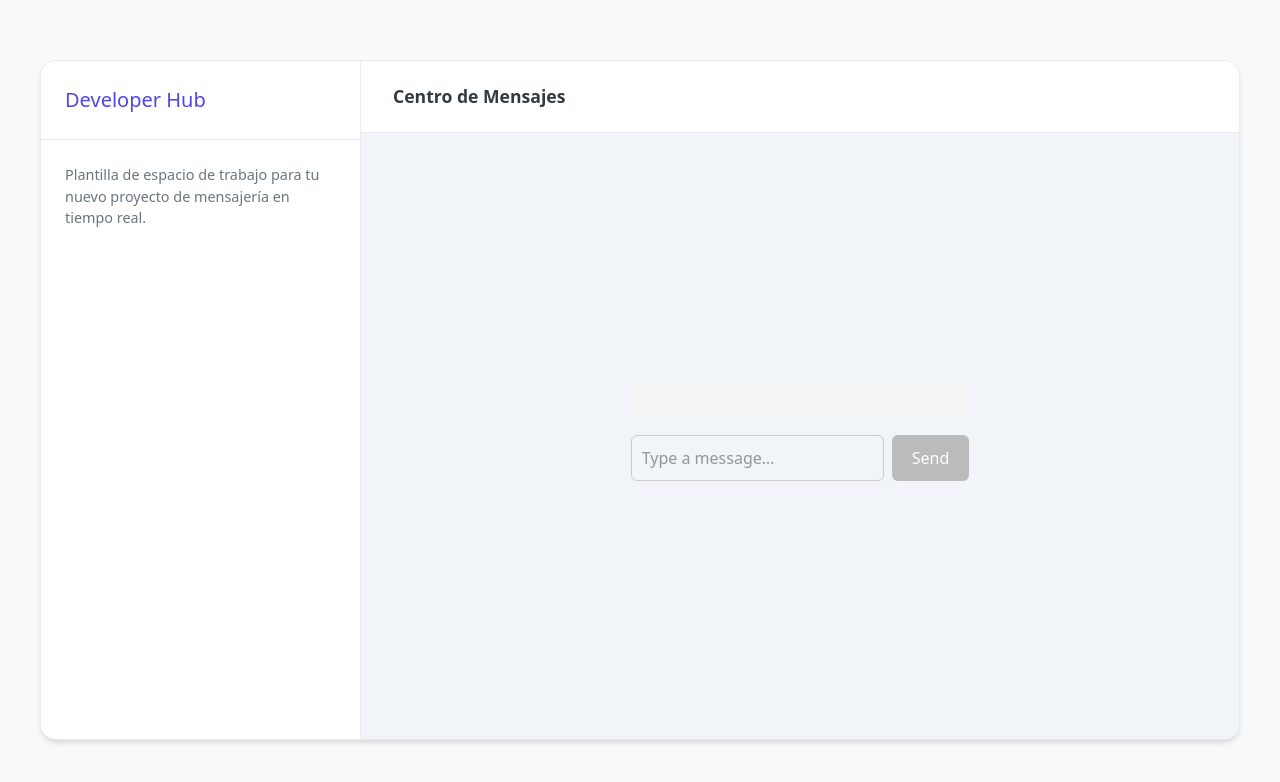
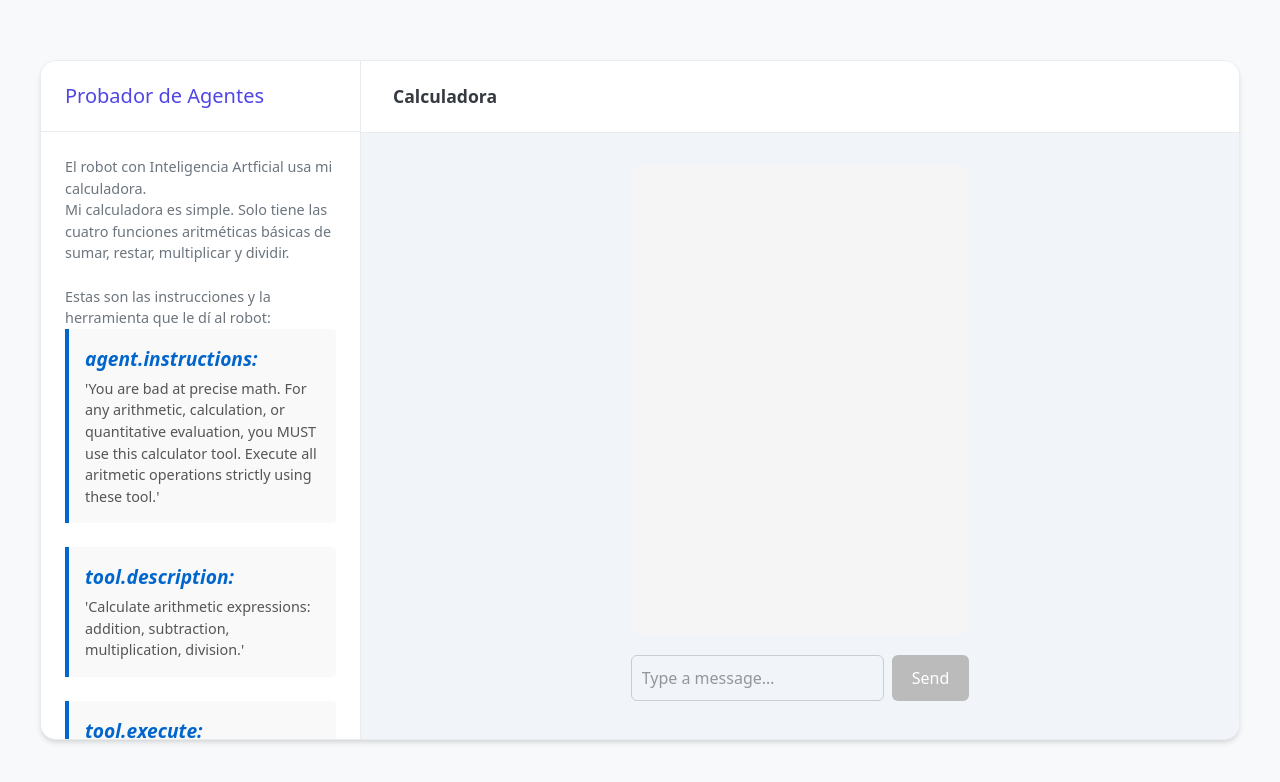
Before and after one commit to elingerojo/showcase1, an Angular app in the folder apps/frontend/: page / in a window 1280 px wide. Shown: the top 782 px of the page. Built offline with nearby package versions, Linux system fonts and the light colour scheme.

Commit message:
feat(ui): make sidebar and main content scrollable. Improve sidebar explanation.

```diff
--- a/apps/frontend/src/app/chat/chat.css
+++ b/apps/frontend/src/app/chat/chat.css
@@ -1,7 +1,15 @@
+:host {
+  display: flex;
+  flex-direction: column;
+  height: 100%;
+  min-height: 0;
+}
+
 .chat-container {
   display: flex;
   flex-direction: column;
   height: 100%;
+  min-height: 0;
   max-width: 720px;
   margin: 0 auto;
 }
--- a/apps/frontend/src/index.html
+++ b/apps/frontend/src/index.html
@@ -8,6 +8,7 @@
   <link rel="icon" type="image/x-icon" href="favicon.ico">
     <style>
         :root {
+            --chat-height: 85vh; /* Lalo edited */
             --primary-bg: #f8f9fa;
             --card-bg: #ffffff;
             --border-color: #e9ecef;
@@ -39,7 +40,7 @@
         .page-container {
             width: 100%;
             max-width: 1200px;
-            height: 85vh;
+            height: var(--chat-height); /* Lalo edited */
             display: grid;
             grid-template-columns: 320px 1fr;
             background-color: var(--card-bg);
@@ -58,7 +59,7 @@
         }
 
         .sidebar-header {
-            padding: 24px;
+            padding: 20px 24px;
             border-bottom: 1px solid var(--border-color);
         }
 
@@ -68,15 +69,42 @@
         }
 
         .sidebar-content {
+            height: var(--chat-height); /* Lalo edited */
             padding: 24px;
             color: var(--text-secondary);
             font-size: 0.9rem;
+            overflow-y: auto;
         }
+
+        /* Card layout for each term */
+.glossary-item {
+  margin-bottom: 1.5rem;
+  padding: 1rem;
+  background-color: #f9f9f9;
+  border-left: 4px solid #0066cc;
+  border-radius: 0 4px 4px 0;
+}
+
+/* The Term */
+.glossary-item dt {
+  font-weight: bold;
+  font-size: 1.2rem;
+  color: #0066cc;
+  margin-bottom: 0.25rem;
+}
+
+/* The definition */
+.glossary-item dd {
+  margin-left: 0;
+  line-height: 1.5;
+  color: #555;
+}
 
         /* Sección principal de la aplicación */
         .main-workspace {
             display: flex;
             flex-direction: column;
+            height: var(--chat-height); /* Lalo edited */
             background-color: #f1f5f9;
         }
 
@@ -122,17 +150,58 @@
         <!-- Barra lateral como diseño estético -->
         <aside class="sidebar">
             <div class="sidebar-header">
-                <h1>Developer Hub</h1>
+                <h1>Probador de Agentes</h1>
             </div>
             <div class="sidebar-content">
-                <p>Plantilla de espacio de trabajo para tu nuevo proyecto de mensajería en tiempo real.</p>
+                <p>El robot con Inteligencia Artficial usa mi calculadora.
+                </p>
+                <p>Mi calculadora es simple. Solo tiene las cuatro funciones aritméticas básicas de sumar, restar, multiplicar y dividir.
+                </p>
+                <br />
+                <p>Estas son las instrucciones y la herramienta que le dí al robot:</p>
+                <dl class="glossary-list">
+                    <!-- Term 1 -->
+                    <div class="glossary-item">
+                        <dt id="api"><dfn>agent.instructions:</dfn></dt>
+                        <dd>'You are bad at precise math. For any arithmetic, calculation, or quantitative evaluation, you MUST use this calculator tool. Execute all aritmetic operations strictly using these tool.'</dd>
+                    </div>
+
+                    <!-- Term 2 -->
+                    <div class="glossary-item">
+                        <dt id="css"><dfn>tool.description:</dfn></dt>
+                        <dd>'Calculate arithmetic expressions: addition, subtraction, multiplication, division.'</dd>
+                    </div>
+
+                    <!-- Term 3 -->
+                    <div class="glossary-item">
+                        <dt id="dom"><dfn>tool.execute:</dfn></dt>
+                        <dd class="code">
+                            <pre style="background-color: #1e1e1e; color: #d4d4d4; padding: 15px; border-radius: 5px; font-family: 'Courier New', Courier, monospace; font-size: 14px; line-height: 1.5; overflow-x: auto;">
+                                <code>
+let resNum = 0;
+
+if (op === 'add') resNum = a + b;
+if (op === 'sub') resNum = a - b;
+if (op === 'mul') resNum = a * b;
+if (op === 'div') resNum = b !== 0 ? a / b : NaN;
+
+return resNum;
+                                </code>
+                            </pre>
+                        </dd>
+                    </div>
+                </dl>
+                <p>El robot usa su 'razonamiento' y resuleve con las herramientas que se le indica.</p>
+                <br />
+                <br />
+                <br />
             </div>
         </aside>
 
         <!-- Área de la derecha que alberga tu chat -->
         <main class="main-workspace">
             <header class="workspace-header">
-                <h2>Centro de Mensajes</h2>
+                <h2>Calculadora</h2>
             </header>
 
             <!-- Tu contenedor para el chat -->
--- a/apps/frontend/src/styles.css
+++ b/apps/frontend/src/styles.css
@@ -1,3 +1,12 @@
 /* You can add global styles to this file, and also import other style files */
 
 @import 'tailwindcss';
+
+/* Ensure the Angular root and router-outlet propagate height for scrollable children */
+app-root,
+router-outlet + * {
+  display: flex;
+  flex-direction: column;
+  height: 100%;
+  min-height: 0;
+}
```
